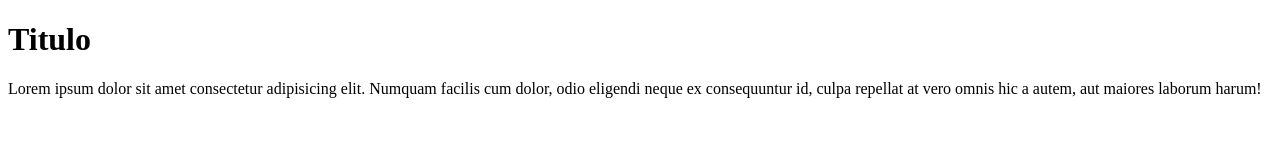
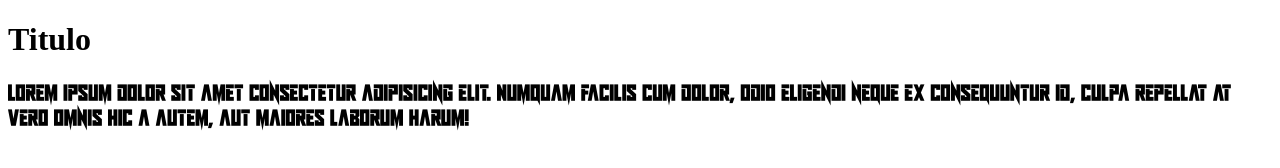
Before and after one commit to davisimplicionunescoelho/ignore-davi, a plain HTML site: page index.html in a window 1280 px wide. Drawn offline with Linux system fonts and the light colour scheme.

Commit message:
criando estilo

```diff
--- /dev/null
+++ b/estilo.css
@@ -0,0 +1,8 @@
+@font-face {
+    font-family:infinite ;
+    src: url(Infinite-Darkness.ttf);
+}
+
+p{
+    font-family:infinite;
+}
--- a/index.html
+++ b/index.html
@@ -5,6 +5,7 @@
     <meta http-equiv="X-UA-Compatible" content="IE=edge">
     <meta name="viewport" content="width=device-width, initial-scale=1.0">
     <title>Document</title>
+    <link rel="stylesheet" href="estilo.css">
 </head>
 <body>
     <h1>Titulo</h1>
```
Also changed, not shown: Infinite Darkness Italic.ttf (added), Infinite-Darkness.ttf (added).
